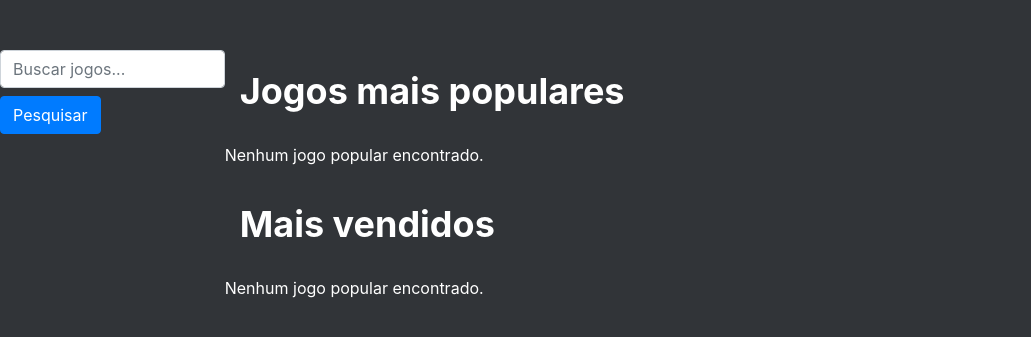
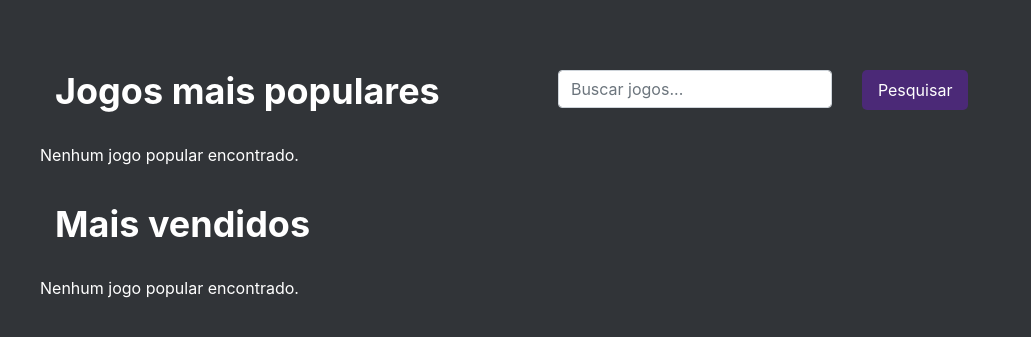
Before and after one commit to Dudu200313/GameSync, a Django app: template GameSync_project/gameSync_app/templates/index.html in a window 1280 px wide. Shown: the top 337 px of the page, without its empty margins (0-1031 px from the left). Run offline with Django 5.2, Linux system fonts and the light colour scheme; the template is opened without the code that fills it, so the values that code supplies are empty; some libraries are stand-ins or nearby versions.

Commit message:
Ajustando e estilizando a barra de pesqueisa de jogos

```diff
--- a/GameSync_project/gameSync_app/templates/index.html
+++ b/GameSync_project/gameSync_app/templates/index.html
@@ -11,10 +11,15 @@
   </head>
 
   <body>
-    <form action="{% url 'search_results' %}" method="GET" class="mb-4">
+   <div class="search-container">
+    <form action="{% url 'search_results' %}" method="GET" class="mb">
+     <div class="form-group d-flex">
       <input type="text" name="q" class="form-control" placeholder="Buscar jogos..." required />
-      <button type="submit" class="btn btn-primary mt-2">Pesquisar</button>
+      <button type="submit" class="custom-btn">Pesquisar</button>
+     </div>
     </form>
+    </div>
+
 
     <div class="container">
       <h2>Jogos mais populares</h2>
--- a/GameSync_project/static/gameSync_app/css/index.css
+++ b/GameSync_project/static/gameSync_app/css/index.css
@@ -52,3 +52,43 @@ h2 {
   font-weight: normal;
   margin-top: 5px;
 }
+
+.search-container{
+  position: absolute;
+  top: 70px; /* Ajuste conforme necessário */
+  right: 22%; /* Ajuste para mover mais ou menos para a direita */
+}
+
+.search-form{
+  margin-left: auto;
+  margin-right: 0;
+  width: 50%; /* Ajuste conforme necessário */
+  max-width: 600px;
+}
+
+.form-group{
+  width: 100%;
+}
+
+.form-group input{
+  flex: 1;
+  margin-right: 30px; /*Espaço entre o input e o botão */
+}
+
+.form-group button{
+  white-space: nowrap;
+  margin-right: 30px;
+}
+
+.custom-btn {
+  background-color: #4b2977 ;
+  border: none ;
+  color: white ;
+  padding: 8px 16px;
+  font-size: 16px;
+  border-radius: 5px;
+}
+
+.custom-btn:hover {
+  background-color: #3a205c ;
+}
```
